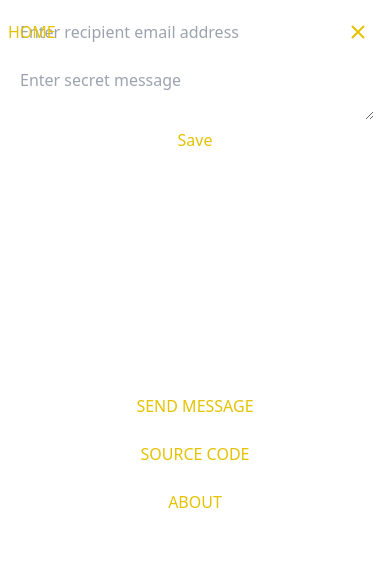
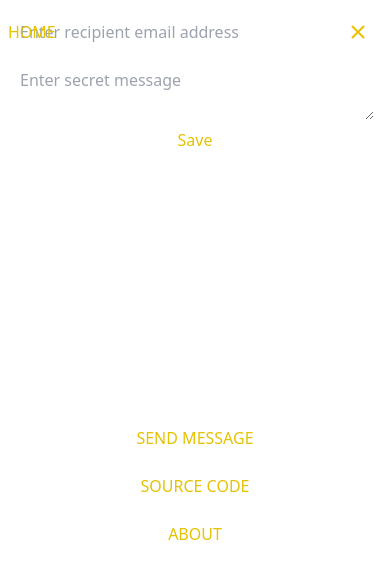
Before and after one commit to brodyd795/secret-message, a Next.js app: page / in a window 390 px wide. Both pictures are taken after a click on the button 358 px from the left and 32 px from the top of the page. Shown: the top 578 px of the page. Built offline with nearby package versions, Linux system fonts and the light colour scheme.

Commit message:
Use framer motion for header animation

```diff
--- a/components/header.js
+++ b/components/header.js
@@ -1,5 +1,6 @@
 import React, {useState} from 'react';
 import Link from 'next/link';
+import {motion, AnimatePresence} from 'framer-motion';
 
 import {theme} from '../tailwind.config';
 
@@ -17,7 +18,7 @@ const Header = () => {
 
     return (
         <header
-            className={'h-screen md:h-auto w-full flex flex-col fixed md:flex-row md:justify-between'}
+            className={'md:h-auto w-full flex flex-col fixed md:flex-row md:justify-between'}
         >
             <div
                 className={'w-full md:w-auto flex justify-between items-center p-2'}
@@ -46,8 +47,25 @@ const Header = () => {
                     </svg>
                 </button>
             </div>
+            <AnimatePresence>
+                {isOpen &&
+                    <motion.div
+                        key="modal"
+                        initial={{
+                            opacity: 0,
+                            x: -200
+                        }}
+                        animate={{
+                            opacity: 1,
+                            x: 0
+                        }}
+                        exit={{
+                            opacity: 0,
+                            x: -200
+                        }}
+                    >
                         <div
-                className={`trans flex flex-grow ${isOpen ? 'w-full' : 'w-0'} z-10 left-0 overflow-x-hidden md:hidden`}
+                            className={`h-screen flex flex-grow z-10 left-0 overflow-x-hidden md:hidden`}
                         >
                             <div
                                 className={'w-full flex flex-col items-center justify-center'}
@@ -58,6 +76,9 @@ const Header = () => {
                                 <A href={'#'}>{'About'}</A>
                             </div>
                         </div>
+                    </motion.div>
+                }
+            </AnimatePresence>
             <div
                 className={'hidden md:block'}
             >
--- a/package.json
+++ b/package.json
@@ -24,6 +24,7 @@
   },
   "dependencies": {
     "autoprefixer": "^10.0.2",
+    "framer-motion": "^2.9.4",
     "isomorphic-unfetch": "^3.1.0",
     "next": "^10.0.2",
     "next-images": "^1.6.2",
--- a/pages/_app.js
+++ b/pages/_app.js
@@ -1,6 +1,6 @@
 import React from 'react';
+
 import '../styles/index.css';
-
 import {theme} from '../tailwind.config';
 
 export default ({Component, pageProps}) =>
--- a/pages/home.js
+++ b/pages/home.js
@@ -10,14 +10,14 @@ const Home = () =>
         <div className={'flex flex-1 md:flex-none justify-center flex-col ml-4 sm:ml-16 md:items-center md:justify-end md:ml-0 md:mt-32'} style={{height: '30vh'}}>
             <span className={'text-4xl'}>Send a secret message.</span>
             <span className={'text-2xl mt-5 ml-3'}>Fully secure.</span>
-                <span className={'text-2xl ml-3'}>Dead simple.</span>
+            <span className={'text-2xl ml-3'}>Dead simple.</span>
         </div>
         <div className={'p-3 w-full flex justify-center'}>
             <Link href="/">
                 <button
                     type={'button'}
                     className={'w-full border h-16 mb-12 rounded md:w-auto md:mt-10 md:px-8 table-cell align-middle'}
-                    >
+                >
                     <a href={'/'}>
                         {'Send me'}
                     </a>
```
Also changed, not shown: 1 other file (tests, documents, lock files or other folders). Lines whose indentation alone changed are shown as unchanged.
